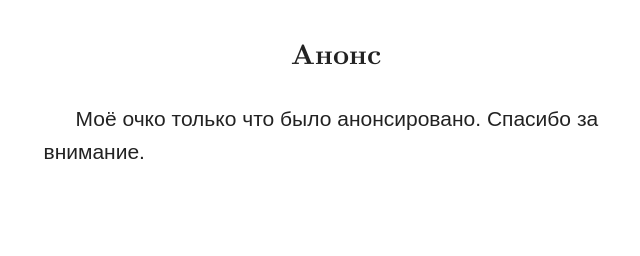
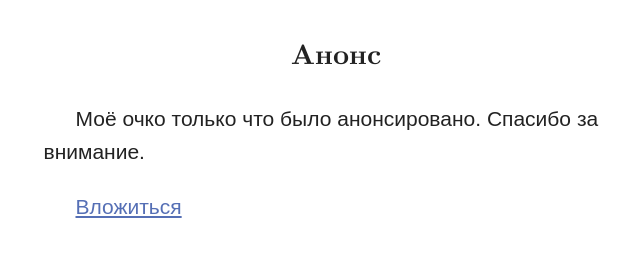
Before and after one commit to teysxs/popuko.me, a plain HTML site: page ochko.html in a window 1280 px wide. Shown: the whole page, without its empty margins (304-944 px from the left). Drawn offline with Linux system fonts and the light colour scheme.

Commit message:
vlozhitsay

```diff
--- a/ochko.html
+++ b/ochko.html
@@ -15,4 +15,5 @@ name="viewport" content="width=device-width, initial-scale=1">
 <body>
   <p class="h2">Анонс
   <p class="p">Моё очко только что было анонсировано. Спасибо за внимание.
+  <p class="p"><a href="https://privatbank.ua/ru/sendmoney?payment=d1050590cd">Вложиться</a>
 </body></html>
```
